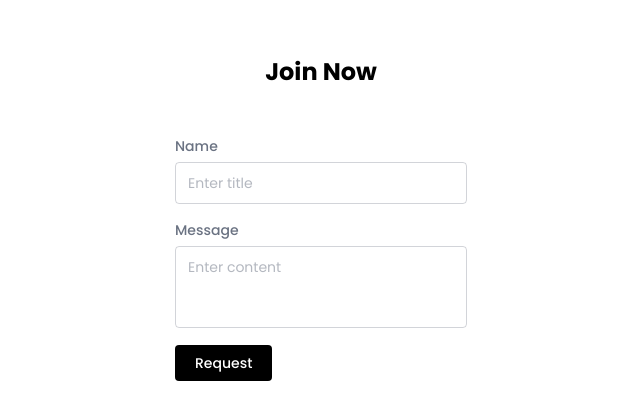
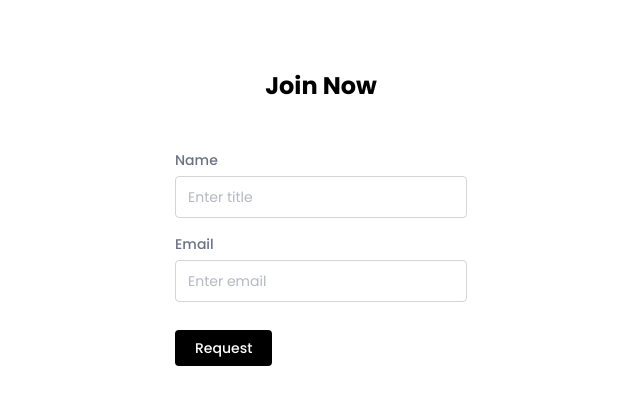
Before and after one commit to wanangwazimbadancing-sudo/vibes-official-community, a React (Vite) app in the folder client/: page /join in a window 1280 px wide. Shown: the part 164-584 px from the top of the page, without its empty margins (319-959 px from the left). Built offline with nearby package versions, Linux system fonts and the light colour scheme; a web font is replaced by a local one.

Commit message:
join configs

```diff
--- a/client/src/Components/AuthComponents/SignUp.jsx
+++ b/client/src/Components/AuthComponents/SignUp.jsx
@@ -5,8 +5,8 @@ const SignUp = () => {
             <form className="bg-white text-gray-500 max-w-[340px] mx-4 p-6 text-left text-sm ">
             <label className="font-medium" htmlFor="email">Name</label>
             <input id="email" className="w-full border mt-1.5 mb-4 border-gray-500/30 outline-none rounded py-2.5 px-3" type="email" placeholder="Enter title" required />
-            <label className="font-medium" htmlFor="content">Message</label>
-            <textarea rows="3" id="content" className="w-full resize-none border mt-1.5 border-gray-500/30 outline-none rounded py-2.5 px-3" type="email" placeholder="Enter content" required></textarea>
+            <label className="font-medium" htmlFor="email">Email</label>
+            <input id="email" className="w-full border mt-1.5 mb-4 border-gray-500/30 outline-none rounded py-2.5 px-3" type="email" placeholder="Enter email" required />
             <div className="flex items-center justify-between">
                 <button type="submit" className="my-3 bg-black py-2 px-5 rounded text-white font-medium">Request</button>
 
```
